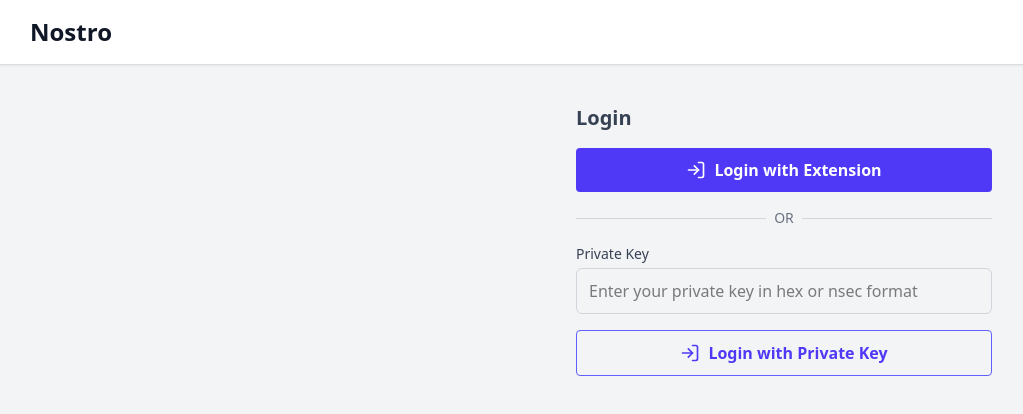
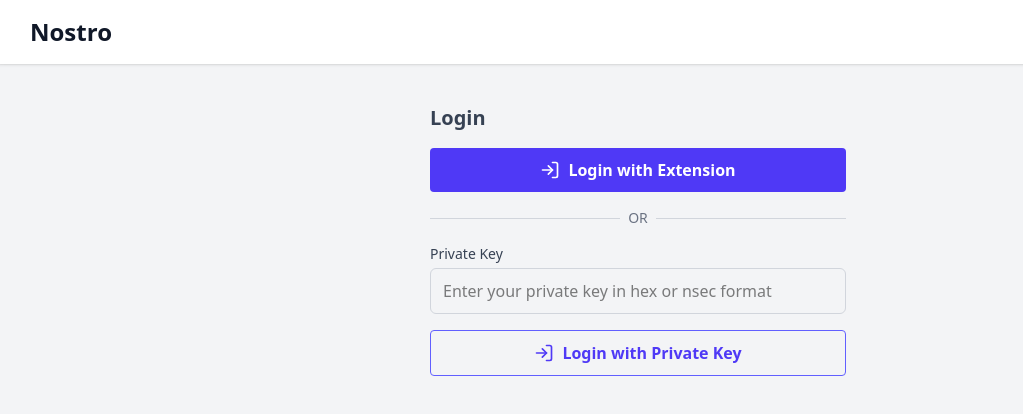
Before and after one commit to minagishl/nostro, a Next.js app: page / in a window 1280 px wide. Shown: the top 414 px of the page, without its empty margins (2-1025 px from the left). Built offline with nearby package versions, Linux system fonts and the light colour scheme; what nostr-tools would draw is missing.

Commit message:
feat: adjust size based on tv

```diff
--- a/src/components/layout/Layout.tsx
+++ b/src/components/layout/Layout.tsx
@@ -3,6 +3,17 @@ import Link from 'next/link';
 import { Search, Bookmark, Info, User, LogOut, Bell } from 'lucide-react';
 import { useNostrStore } from '@/store/useNostrStore';
 import { LoginForm } from '@/components/nostr/LoginForm';
+import { tv } from 'tailwind-variants';
+
+const container = tv({
+  base: 'ml-auto w-full max-w-3/4',
+  variants: {
+    full: {
+      true: 'w-full max-w-full',
+      false: 'w-full max-w-3/4',
+    },
+  },
+});
 
 export const Layout: React.FC<{ children: React.ReactNode }> = ({ children }) => {
   const { publicKey, logout } = useNostrStore();
@@ -69,7 +80,9 @@ export const Layout: React.FC<{ children: React.ReactNode }> = ({ children }) =>
             </aside>
           )}
           <main className="w-full flex-1 p-6">
-            <div className="ml-auto w-full max-w-3/4">{publicKey ? children : <LoginForm />}</div>
+            <div className={container({ full: !publicKey })}>
+              {publicKey ? children : <LoginForm />}
+            </div>
           </main>
         </div>
       </div>
```
